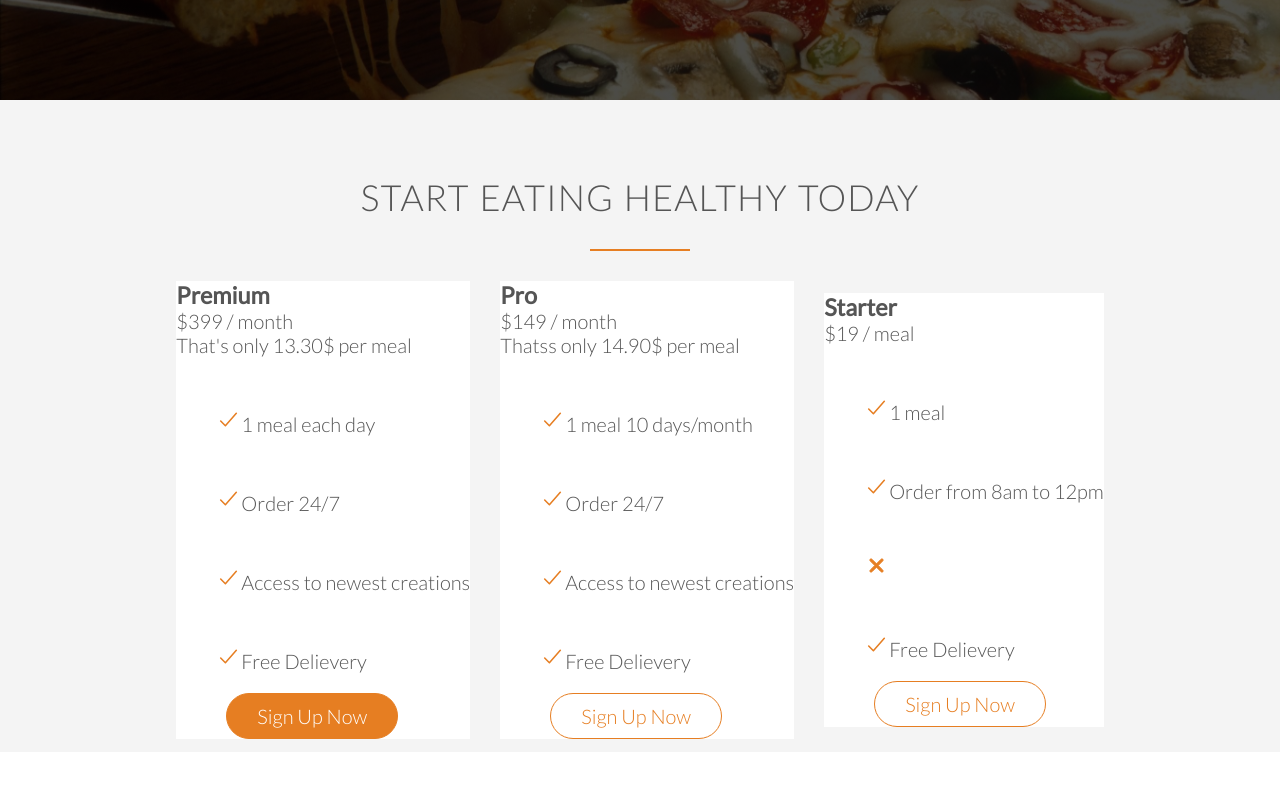
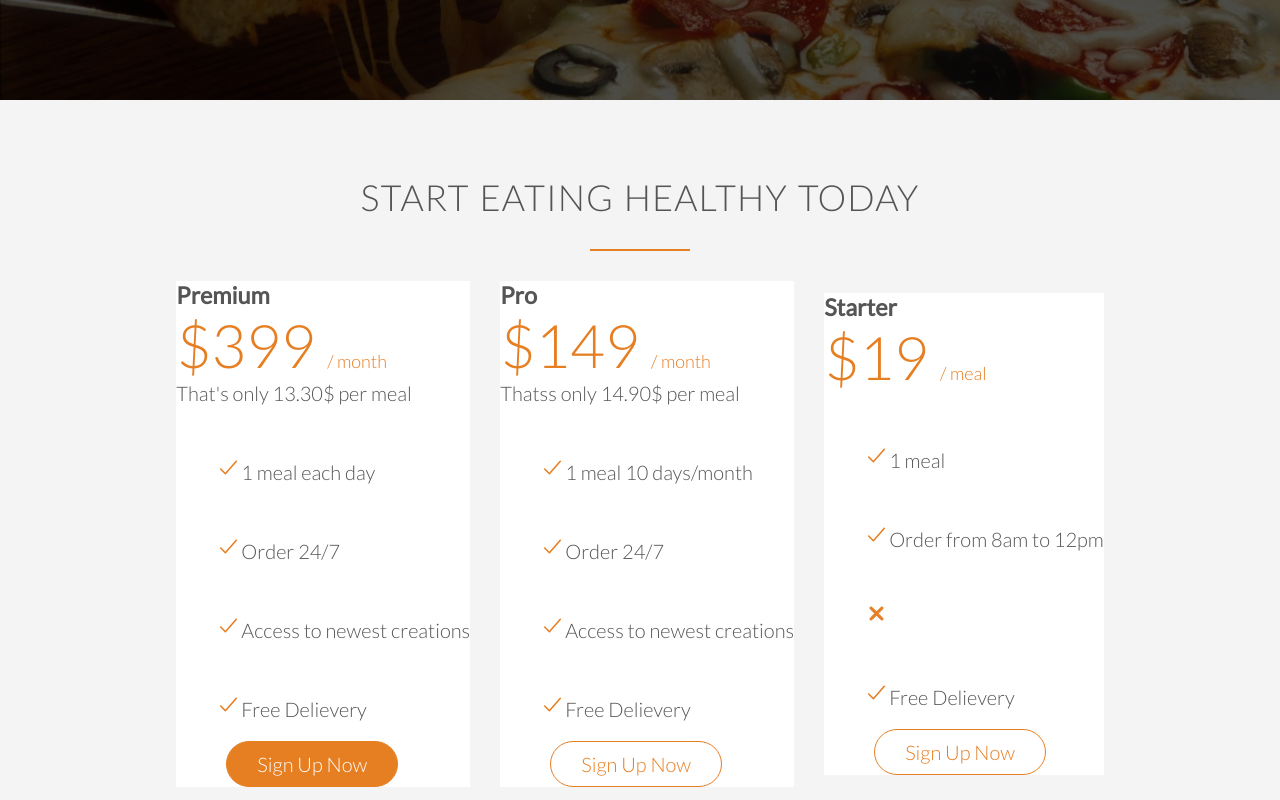
Before and after one commit to SnowmanZak/CSET115_Website, a plain HTML site: page index.html in a window 1280 px wide. Shown: the part 3886-4686 px from the top of the page. Before the commit the page ends 4638 px from the top, so only its background shows below. Drawn offline with nearby package versions, Linux system fonts and the light colour scheme.

Commit message:
adjusted price sizes

```diff
--- a/Resources/styles.css
+++ b/Resources/styles.css
@@ -335,9 +335,12 @@ cite p{
     margin-left: 15px;
     margin-right: 15px;
 }
-.plan-price p{
+.plan-price{
     color: #e67e22;
     font-size: 300%;
+}
+span{
+    font-size: 30%;
 }
 .price_plan .btn{
     display: inline-block;
```
